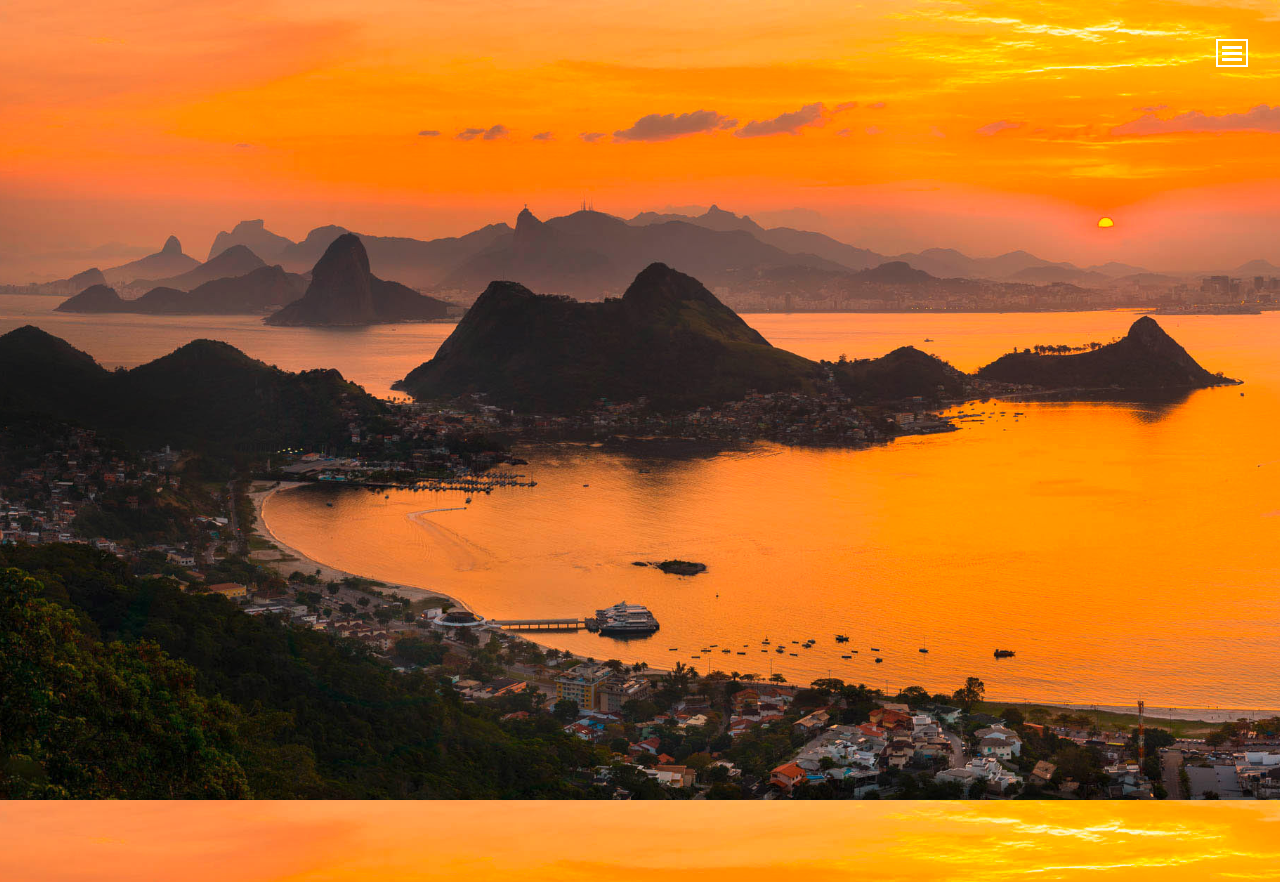
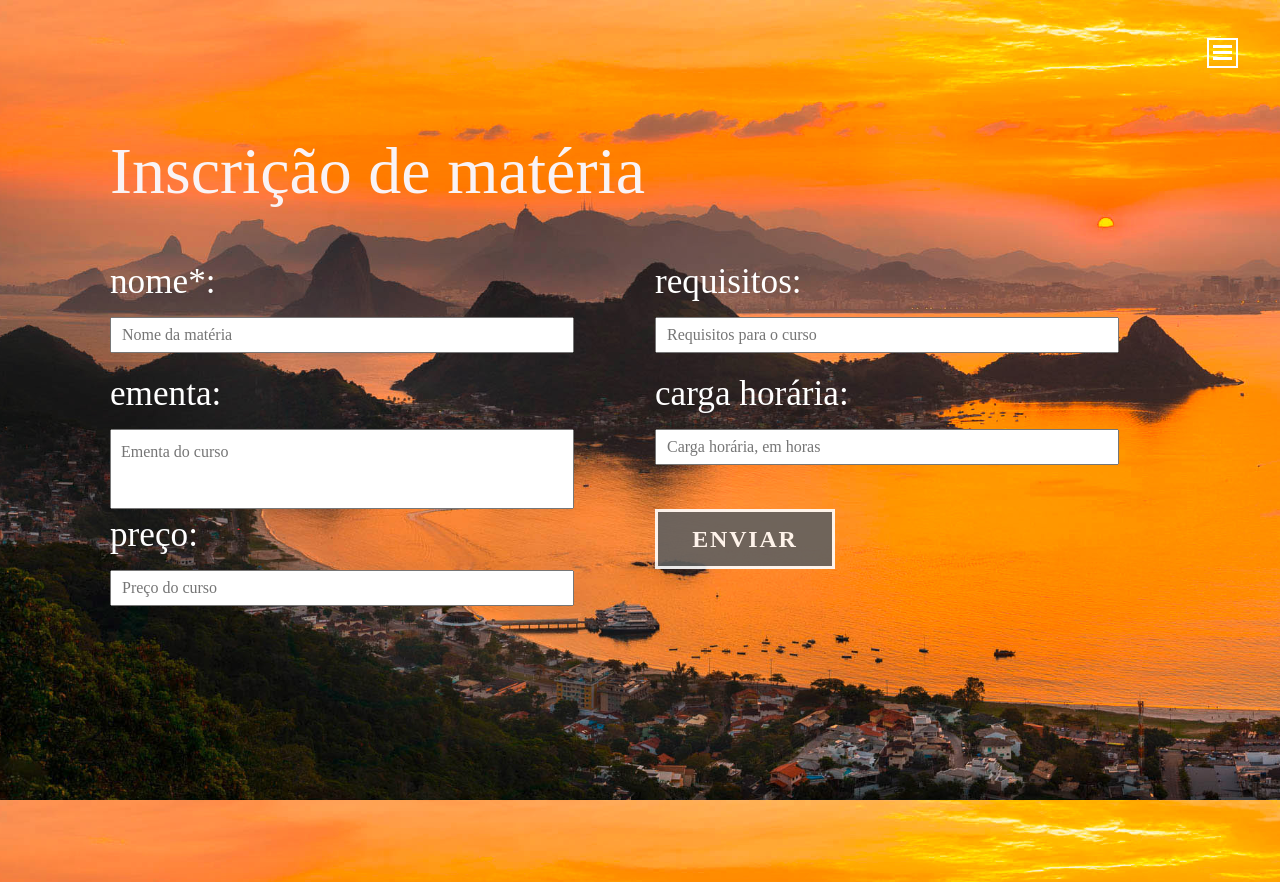
Before and after one commit to kiozy/devweb, a plain HTML site: page index.html in a window 1280 px wide. Shown: the top 882 px of the page. Drawn offline with Linux system fonts and the light colour scheme.

Commit message:
Formulário de inscrição de matéria criado

```diff
--- a/index.html
+++ b/index.html
@@ -11,6 +11,8 @@
 	<script src="https://kit.fontawesome.com/62d9fb1508.js" crossorigin="Lucas"></script>
 	<script type='text/javascript' src='js/jquery-3.3.1.min.js'></script>
 	<script type='text/javascript' src='js/menu.js'></script>
+	<script type='text/javascript' src='js/validar_form.js'></script>
+	<link rel='stylesheet' id='bootstrap-css' href='bootstrap-4/css/bootstrap.css' type='text/css' media='all'/>
 
 </head>
 
@@ -51,7 +53,40 @@
 	</ul>
 </div>
 <body>
-	<br><br><br><br><br><br><br><br><br><br><br><br><br><br><br><br><br><br><br><br><br><br><br><br><br><br><br><br><br><br><br><br><br><br><br><br><br><br><br><br><br><br><br><br><br><br><br><br><br><br><br><br><br><br><br><br><br><br><br><br><br><br><br><br><br><br><br><br><br><br><br><br><br><br><br><br><br><br><br><br><br><br><br><br><br>
+	<section id="formulario">
+		<div class="box">
+			<h2 class="titulo">Inscrição de matéria</h2>
+			<form name="fvalida">
+				<div class="row">
+					<div class="col-6">
+						<label for="nome">Nome*:</label>
+						<input id="nome" name="nome" type="text" placeholder="Nome da matéria">
+					</div>
+					<div class="col-6">
+						<label for="requisito">Requisitos:</label>
+						<input id="requisitos" name="requisitos" placeholder="Requisitos para o curso"></textarea>
+					</div>
+					<div class="col-6">
+						<label for="ementa">Ementa:</label>
+						<textarea rows="2" cols="30" id="ementa" name="ementa" placeholder="Ementa do curso"></textarea>
+					</div>
+					<div class="col-6">
+						<label for="carga_horaria">Carga horária:</label>
+						<input id="carga_horaria" name="carga_horaria" placeholder="Carga horária, em horas"></input>
+					</div>
+					<div class="col-6">
+						<label for="preco">Preço:</label>
+						<input id="preco" name="preco" placeholder="Preço do curso"></input>
+					</div>
+					<div class="col-6">
+						<button type="submit" name="enviar" onclick="valida_enviar()"><p>Enviar</p></button>
+					</div>
+				</div>
+			</form>
+
+		</div>
+	</section>
+<br><br><br><br><br><br><br><br><br><br><br><br><br><br><br><br><br><br><br><br><br><br><br><br><br><br><br><br><br><br><br><br><br><br><br><br><br><br><br><br><br>
 </body>
 <footer>
 
--- a/style.css
+++ b/style.css
@@ -1,6 +1,10 @@
-html, body, div, section, a, p, h1, h2, h3, h4, img, ul, li{
+html, div, section, a, p, h1, h2, h3, h4, img, ul, li{
     margin: 0;
     padding: 0;
+}
+
+#formulario{
+	padding-top: 10%;
 }
 
 form{
@@ -109,8 +113,8 @@ header.ativo .blue-bg{
 
 .hamburguer-bt {
     cursor: pointer;
-    height: 20px;
-    width: 20px;
+    min-height: 30px;
+    min-width: 31px;
     transition: all .2s ease-out;
     float: right;
     border: 2px solid #fff;
@@ -174,8 +178,8 @@ header.ativo .blue-bg{
 }
 
 .menu a{
-    color: #171e22;
-    text-decoration: none;
+    color: #171e22 !important;
+    text-decoration: none !important;
 }
 
 .menu .chamada{
@@ -202,7 +206,7 @@ header.ativo .blue-bg{
     z-index: -1;
     width: 100%;
     position: relative;
-    top: -12;
+    top: -16;
     display: block;
 }
 
@@ -251,3 +255,55 @@ body {
     display: flex;
     align-items: center;
 }
+
+#formulario h2{
+    font-family: 'Roboto Slab', serif;
+    font-size: 4.125em;
+	font-weight: 500;
+	line-height: 1.3;
+    color: #F9F3F5;
+	margin-bottom: 4%;
+}
+
+#formulario input{
+    width: 90%;
+    height: 36px;
+    margin-bottom: 15px;
+    padding: 10px;
+    font-family: "Roboto Slab", serif;
+    font-size: 1em;
+}
+#formulario textarea{
+    resize: none;
+    width: 90%;
+    padding: 10px;
+    height: 80px;
+    font-size: 1em;
+    font-family: "Roboto Slab", serif;
+}
+#formulario button{
+    text-align: center;
+    color: #fff;
+    background: #606060;
+    cursor: pointer;
+    width: 180px;
+    border: solid 3px #fff;
+    outline: none;
+	opacity: 0.9;
+}
+button p {
+	text-transform: uppercase;
+    letter-spacing: 1.8px;
+    font-weight: 900;
+	color: white;
+	font-family: 'Roboto Slab', serif;
+    font-size: 1.5em;
+	margin: 8;
+}
+
+.box label{
+    font-family: 'Roboto Slab', serif;
+    color: #fff;
+    font-size: 2.2em;
+    text-transform: lowercase;
+}
```
